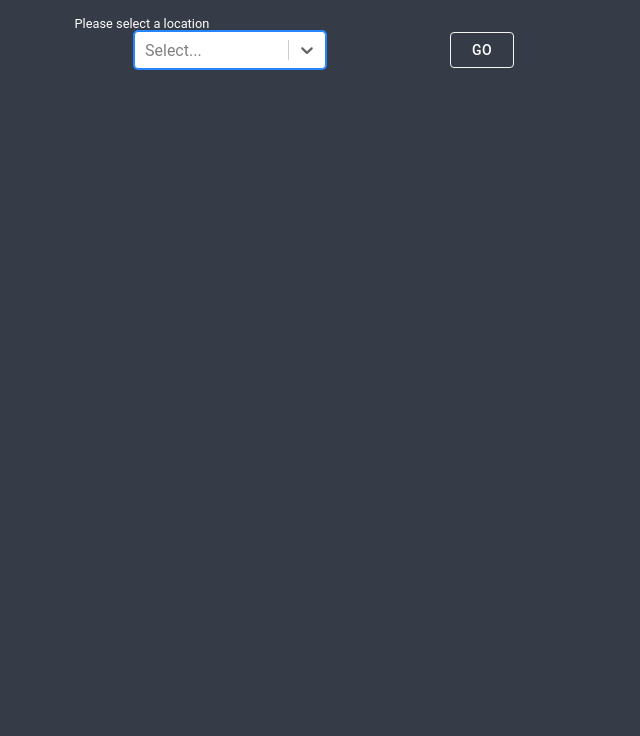
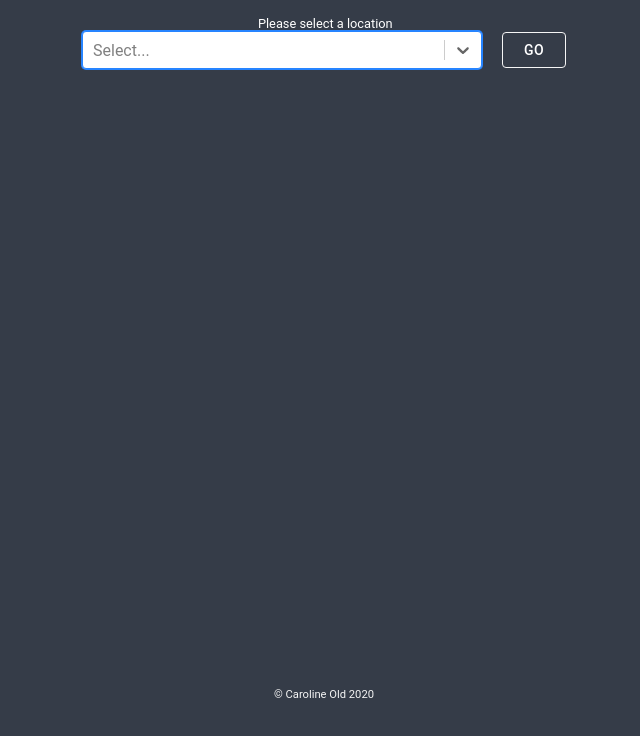
Before and after one commit to carolinejold/typescript-weatherapp, a React (Create React App) app: page / in a window 1280 px wide. Shown: the top 736 px of the page, without its empty margins (316-956 px from the left). Built offline with nearby package versions, Linux system fonts and the light colour scheme.

Commit message:
finito for now, need to add google api

```diff
--- a/src/App.css
+++ b/src/App.css
@@ -11,3 +11,9 @@ body {
   margin: 1em;
   background-color: rgba(53, 60, 72, 1);
 }
+
+@media only screen and (min-width: 370px) {
+  .dropdown-bar {
+    width: 25em;
+  }
+}
--- a/src/App.tsx
+++ b/src/App.tsx
@@ -55,7 +55,7 @@ export const App: React.FC<AppProps> = () => {
 
   return (
     <div className="App">
-    <Container maxWidth="sm">
+      <Container maxWidth="sm">
         <SearchBar setUserInputData={setUserInputData} />
         <MainCard
           userInputData={userInputData}
@@ -63,6 +63,7 @@ export const App: React.FC<AppProps> = () => {
           weatherData={weatherData}
         />
       </Container>
+      <footer style={{ color: 'whitesmoke', fontSize: '0.7em', marginTop: '7em'}}>© Caroline Old 2020</footer>
     </div>
   );
 };
--- a/src/components/SearchBar.tsx
+++ b/src/components/SearchBar.tsx
@@ -26,7 +26,7 @@ export const SearchBar: React.FC<SearchBarProps> = ({ setUserInputData }) => {
             marginTop: "0.4em",
             marginBottom: "0em",
             marginLeft: "0.2em",
-            textAlign: "left",
+            textAlign: "center",
             fontSize: "0.8em",
             color: "white",
           }}
@@ -34,9 +34,20 @@ export const SearchBar: React.FC<SearchBarProps> = ({ setUserInputData }) => {
           Please select a location
         </p>
         {/* <h1 style={{ marginBottom: '0.5em'}}>Weather</h1> */}
-        <form onSubmit={handleSubmit}>
-          <div style={{ display: "flex", alignItems: "stretch", marginBottom: '2em' }}>
-            <div className="dropdown-bar" style={{ width: "12em" }}>
+        <form
+          onSubmit={handleSubmit}
+          style={{
+            display: "flex",
+            alignItems: "center",
+            justifyContent: "center",
+            marginBottom: "2em",
+            marginRight: "0em",
+          }}
+        >
+          <div
+            className="dropdown-bar"
+            style={{ margin: "auto", minWidth: "12em", alignSelf: "center" }}
+          >
             <Select
               isSearchable
               autoFocus
@@ -52,11 +63,10 @@ export const SearchBar: React.FC<SearchBarProps> = ({ setUserInputData }) => {
               className="dropdown-submit"
               type="submit"
               value="Search"
-                style={{ color: "white", borderColor: 'whitesmoke' }}
+              style={{ color: "white", borderColor: "whitesmoke" }}
             >
               Go
             </Button>
-            </div>
           </div>
         </form>
       </Container>
```
Lines whose indentation alone changed are shown as unchanged.
